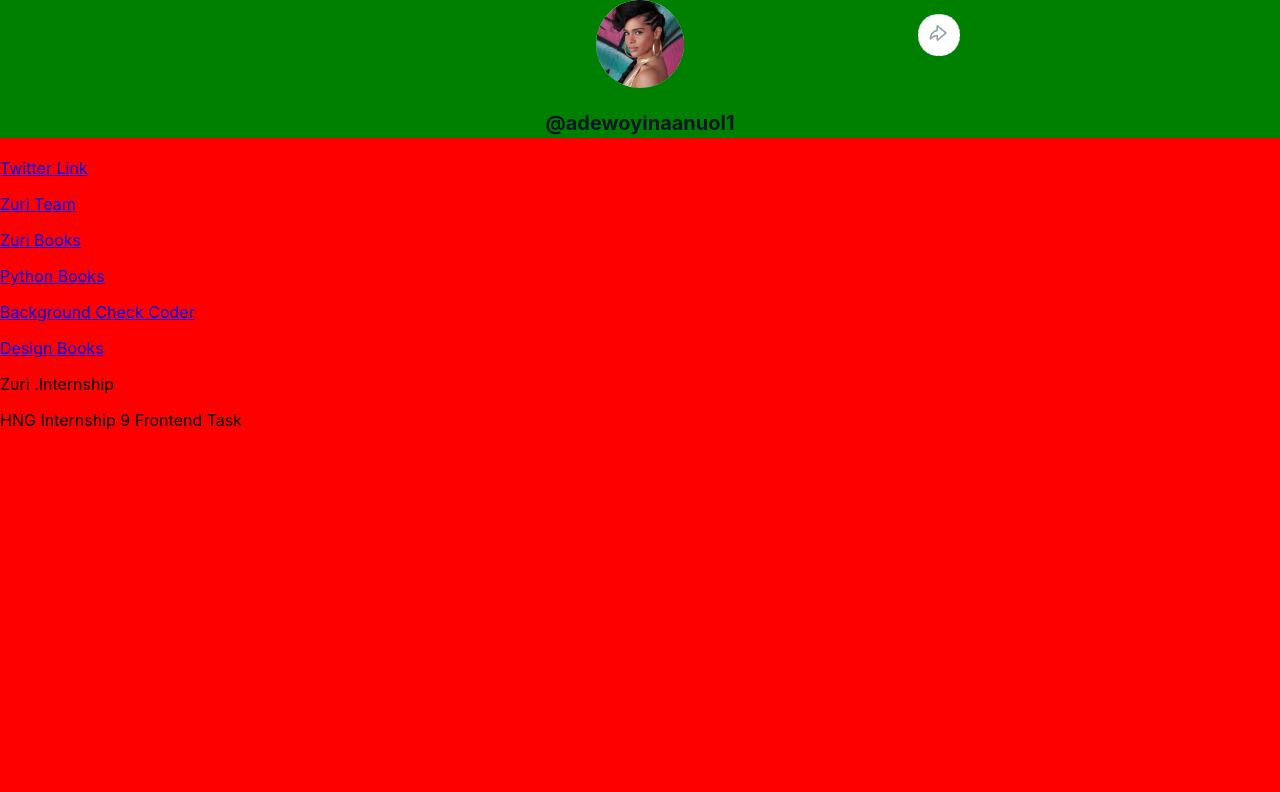
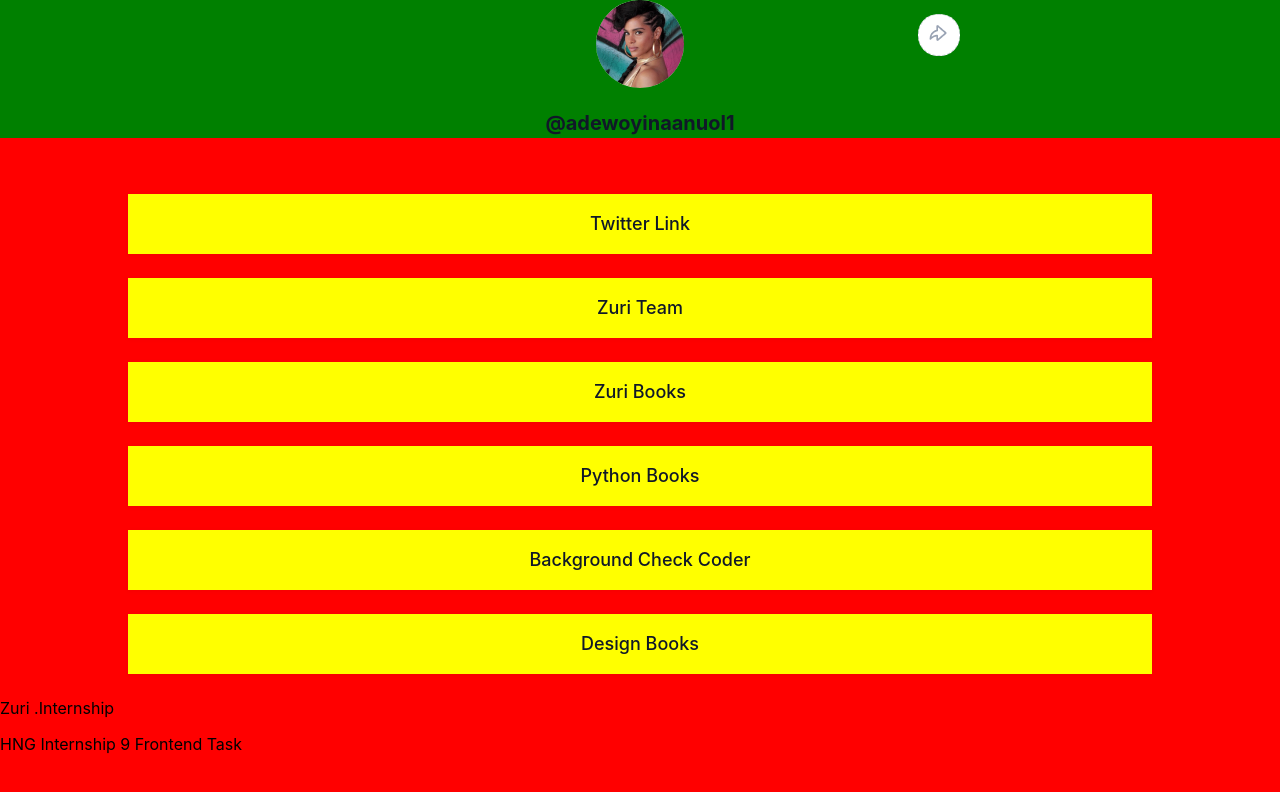
Before and after one commit to BlackMountA/Hng-task1, a React (Create React App) app: page / in a window 1280 px wide. Shown: the top 792 px of the page. Built offline with nearby package versions, Linux system fonts and the light colour scheme.

Commit message:
main section styling completed

```diff
--- a/src/App(1).css
+++ b/src/App(1).css
@@ -25,6 +25,7 @@
   line-height: 30px;
   text-align: center;
   color: #101828;
+  margin-bottom:0 ;
 }
 .avatar-share-button{
 border: 1px dashed #D0D5DD;
@@ -39,7 +40,6 @@
     justify-content: center;
     align-items: center;
 }
-
 .icon{
   text-align: center;
   width: 20px;
@@ -47,3 +47,49 @@
   background-image: url(./componens/Icon.png);
   background-repeat: no-repeat;
   }
+
+
+
+.link-section{
+    text-align: center;
+    padding-top: 32px;
+}
+
+#links{
+    text-decoration: none;
+}
+
+#btn__zuri{
+  text-decoration: none;
+}
+#books{
+  text-decoration: none;
+}
+#book__python{
+  text-decoration: none;
+}
+#pitch{
+  text-decoration: none;
+
+}
+#book_design{
+  text-decoration: none;
+}
+.frame5{
+  width: 80%;
+  height: 60px;
+  background-color: yellow;
+  filter: drop-shadow(0px 1px 2px rgba(16, 24, 40, 0.05));
+  margin: 1.5rem auto;
+  display: flex;
+  justify-content: center;
+  align-items: center;
+}
+.text{
+  font-family: 'Inter';
+  font-style: normal;
+  font-weight: 500;
+  font-size: 18px;
+  line-height: 28px;
+  color: #101828;
+  }
--- a/src/componens/Stage1Tasks.js
+++ b/src/componens/Stage1Tasks.js
@@ -1,4 +1,4 @@
-// import Button from './Buttons';
+// import Button from './Buttons';btn__zuri
 
 
 const stage1Tasks = () => {
@@ -35,7 +35,7 @@
     </div>
     </div>
 
-    <div className='Social-Section'>
+    <div className='social-section'>
       <div className='Container'>
         <div className='Content'>
           <div className='Social-icons'>
```
